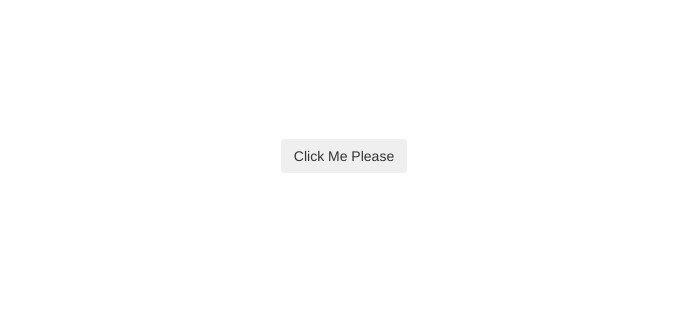
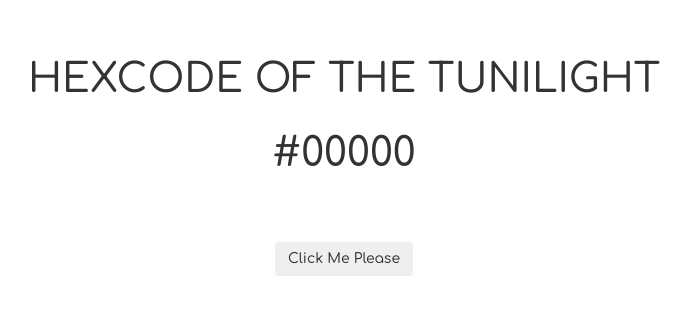
Before and after one commit to TanishSen/tuniLight, a plain HTML site: page index.html in a window 1280 px wide. Shown: the part 244-558 px from the top of the page, without its empty margins (296-987 px from the left). Drawn offline with nearby package versions, Linux system fonts and the light colour scheme.

Commit message:
header added

```diff
--- a/index.html
+++ b/index.html
@@ -14,7 +14,8 @@
   </head>
   <body>
     <div class="container">
-      <!-- <button>Click</button> -->
+      <h1>HexCode of the tunilight</h1>
+      <h2>#00000</h2>
       <button onclick="changeColors()" type="button" class="btn btn-secondary">
         Click Me Please
       </button>
--- a/script.js
+++ b/script.js
@@ -1,7 +1,7 @@
 var index = 0;
 
 function changeColors() {
-  var colors = ["blue", "red", "pink", "yellow", "orange"];
+  var colors = ["blue", "red", "green", "pink", "yellow", "orange"];
   document.getElementsByTagName("body")[0].style.background = colors[index++];
 
   if (index > colors.length - 1) {
--- a/style.css
+++ b/style.css
@@ -1,6 +1,24 @@
+@import url("https://fonts.googleapis.com/css2?family=Comfortaa:wght@500&family=Poppins:ital,wght@0,100;0,200;0,300;0,400;0,500;0,600;0,700;0,800;0,900;1,100;1,200;1,300;1,400;1,500;1,600;1,700;1,800;1,900&display=swap");
+
+body {
+  font-family: "Comfortaa", sans-serif;
+}
+
 .container {
   display: flex;
   justify-content: center;
   align-items: center;
   height: 100vh;
+  flex-direction: column;
 }
+
+.container h1 {
+  font-size: 4rem;
+  text-transform: uppercase;
+  animation: changecolor 5s infinite alternate;
+}
+
+.container h2 {
+  font-size: 4rem;
+  padding-bottom: 5%;
+}
```
